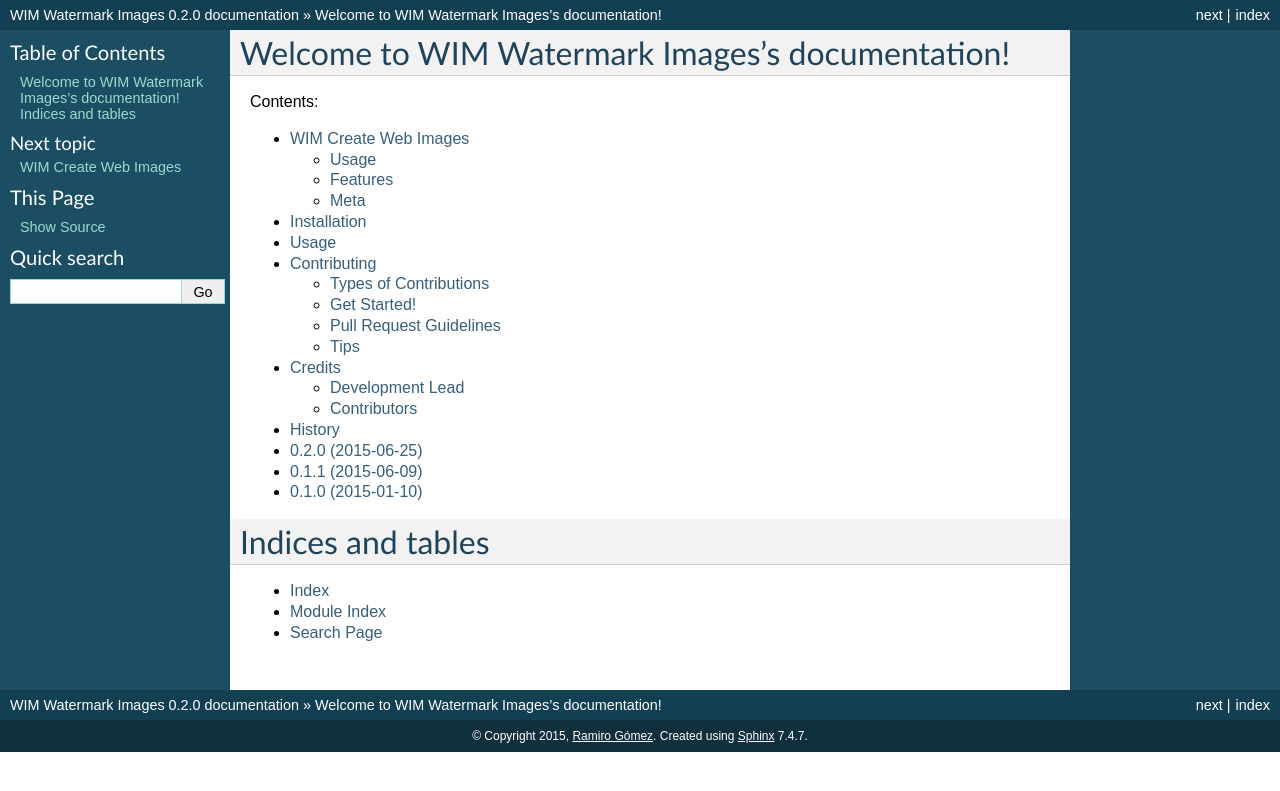
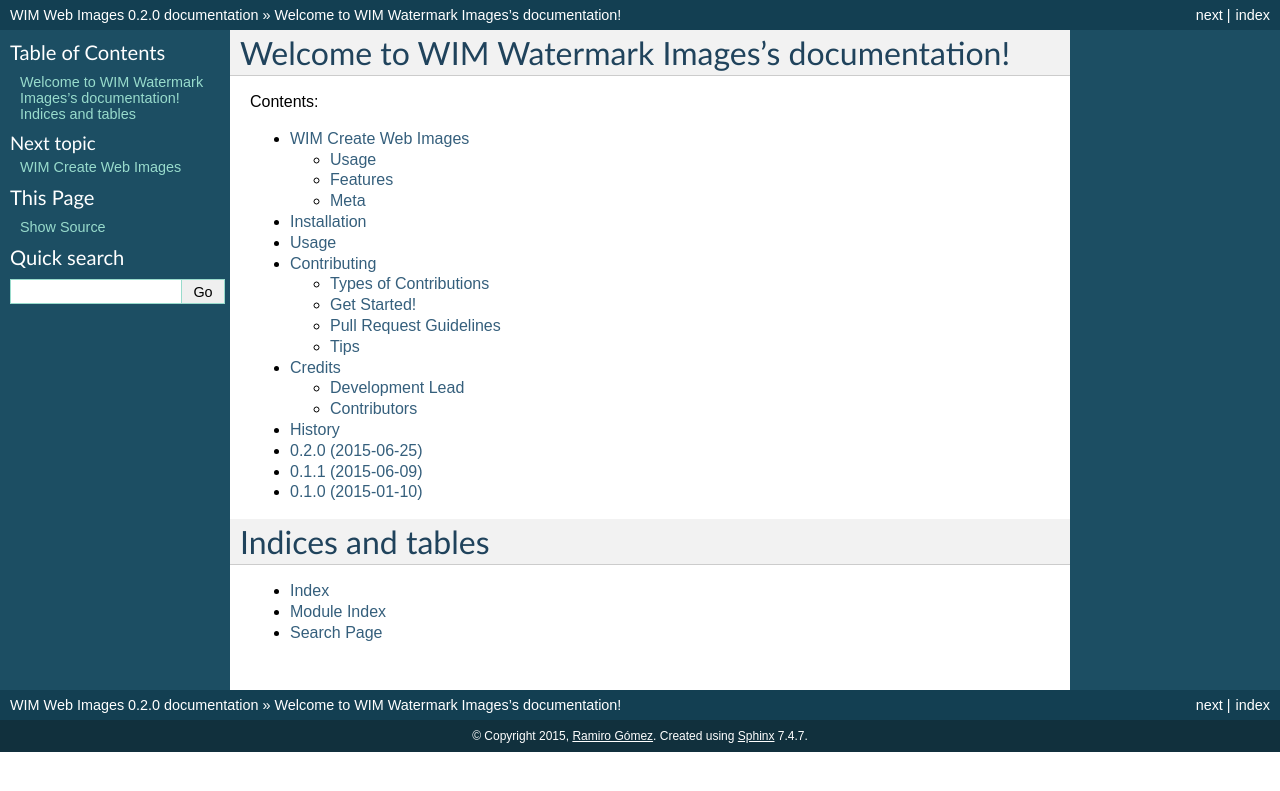
Before and after one commit to yaph/wim, a Sphinx documentation site: the page built from docs/index.rst, in a window 1280 px wide. Shown: the top 791 px of the page. Built offline with Sphinx 7.4.7, drawn with Linux system fonts in a browser that asks for light colours.

Commit message:
Rename in documentation.

```diff
--- a/docs/conf.py
+++ b/docs/conf.py
@@ -55,7 +55,7 @@
 master_doc = 'index'
 
 # General information about the project.
-project = u'WIM Watermark Images'
+project = u'WIM Web Images'
 copyright = u'2015, Ramiro Gómez'
 
 # The version info for the project you're documenting, acts as replacement
@@ -209,7 +209,7 @@
 # [howto/manual]).
 latex_documents = [
     ('index', 'wim.tex',
-     u'WIM Watermark Images Documentation',
+     u'WIM Web Images Documentation',
      u'Ramiro Gómez', 'manual'),
 ]
 
@@ -240,7 +240,7 @@
 # (source start file, name, description, authors, manual section).
 man_pages = [
     ('index', 'wim',
-     u'WIM Watermark Images Documentation',
+     u'WIM Web Images Documentation',
      [u'Ramiro Gómez'], 1)
 ]
 
@@ -255,7 +255,7 @@
 #  dir menu entry, description, category)
 texinfo_documents = [
     ('index', 'wim',
-     u'WIM Watermark Images Documentation',
+     u'WIM Web Images Documentation',
      u'Ramiro Gómez',
      'wim',
      'One line description of project.',
```
